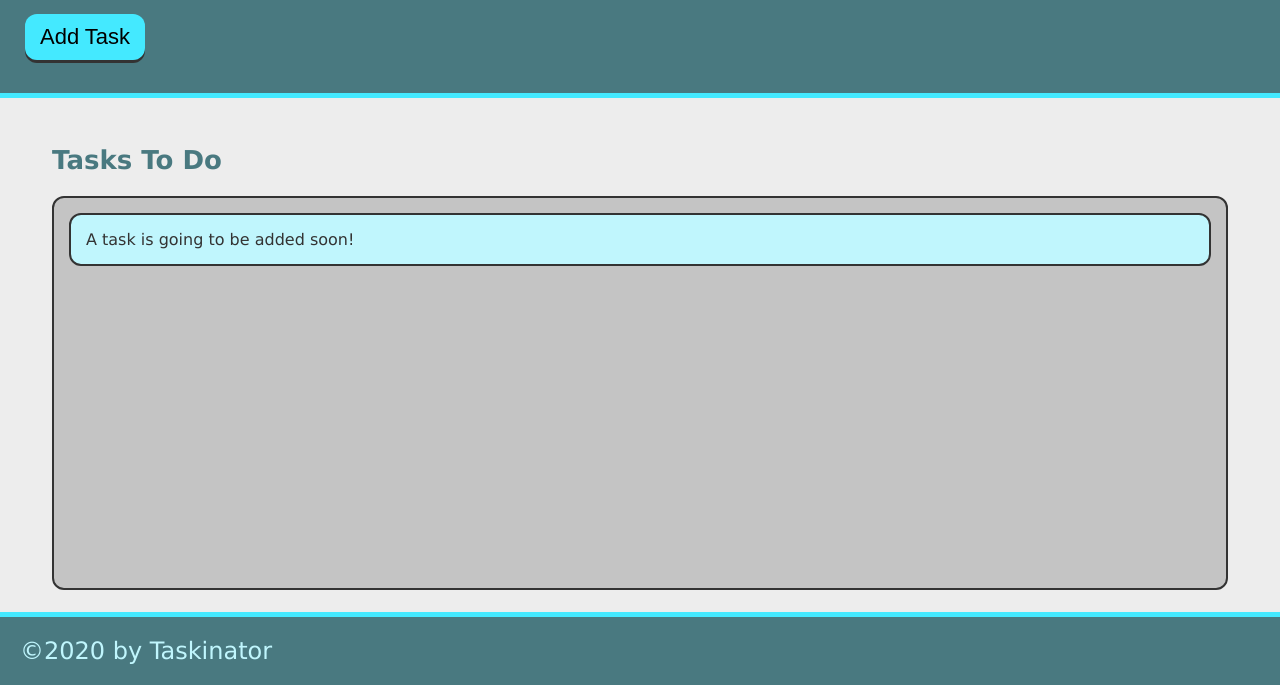
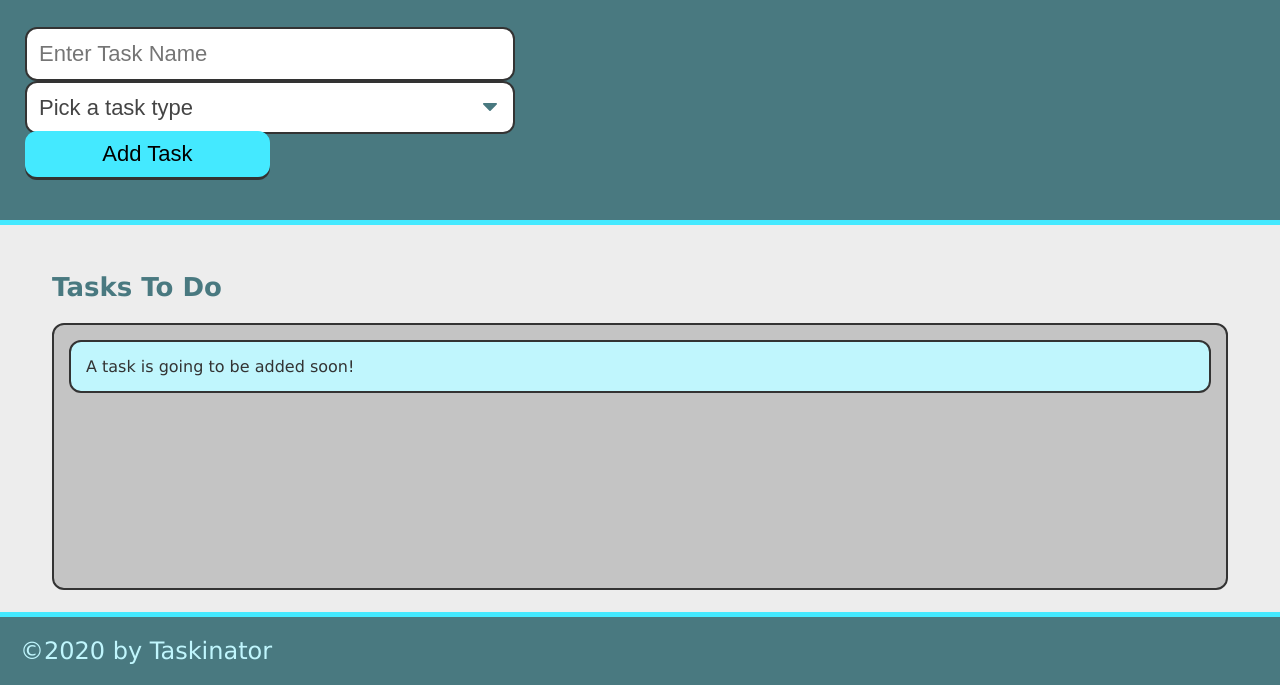
Before and after one commit to aadi1988/Taskinator, a plain HTML site: page index.html in a window 1280 px wide. Shown: the part 115-800 px from the top of the page. Drawn offline with Linux system fonts and the light colour scheme.

Commit message:
add form input and task type

```diff
--- a/assets/css/style.css
+++ b/assets/css/style.css
@@ -42,16 +42,18 @@ form {
   display: flex;
   align-items: flex-end;
   flex-wrap: wrap;
+  justify-content: space-around;
 }
 
 form input {
   outline: none;
   border: none;
   padding: 12px;
-  width: 100%;
+  width: 40%;
   font-size: 2.2rem;
   border: 2px solid var(--grey);
   border-radius: 12px;
+  display: flex;
 }
 
 form .form-group {
@@ -145,6 +147,7 @@ footer {
   position: relative;
   top: -3px;
   box-shadow: 0 3px var(--grey);
+  width: 20%;
 }
 
 .btn:hover {
@@ -167,11 +170,11 @@ footer {
 
 .select-dropdown,
 .select-status {
-  display: block;
+  display: flex;
   font-size: 2.2rem;
   color: #444;
   padding: 12px;
-  width: 100%;
+  width: 40%;
   max-width: 100%;
   margin: 0;
   border: 2px solid var(--grey);
--- a/index.html
+++ b/index.html
@@ -10,7 +10,20 @@
     <header>
         <h1 class="page-title">Taskintor</h1>
         <p>Click the button below to add a new task!</p>
-        <button class="btn" id="save-task">Add Task</button>
+        <form id="task-form">
+            <div class="form-group">
+                <input type="text" name="task-name" class="text-input" placeholder="Enter Task Name" />
+                <select name="task-type" class="select-dropdown">
+                    <option value="" disabled selected>Pick a task type</option>
+                    <option value="Print">Print</option>
+                    <option value="Web">Web</option>
+                    <option value="Mobile">Mobile</option>
+                  </select>
+                  <button class="btn" id="save-task" type="submit">Add Task</button>
+            </div>
+
+
+        </form>
     </header>
     <main class="page-content">
         <section class="task-list-wrapper">
```
